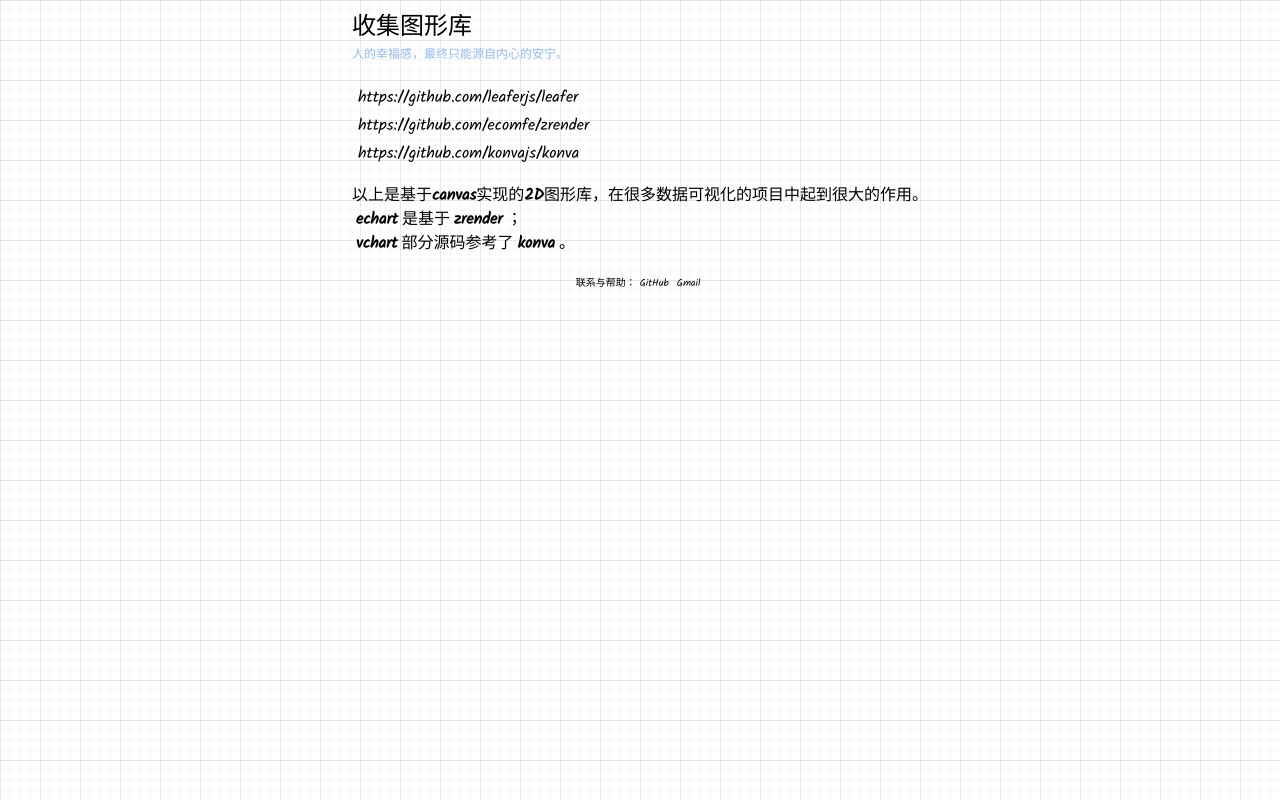
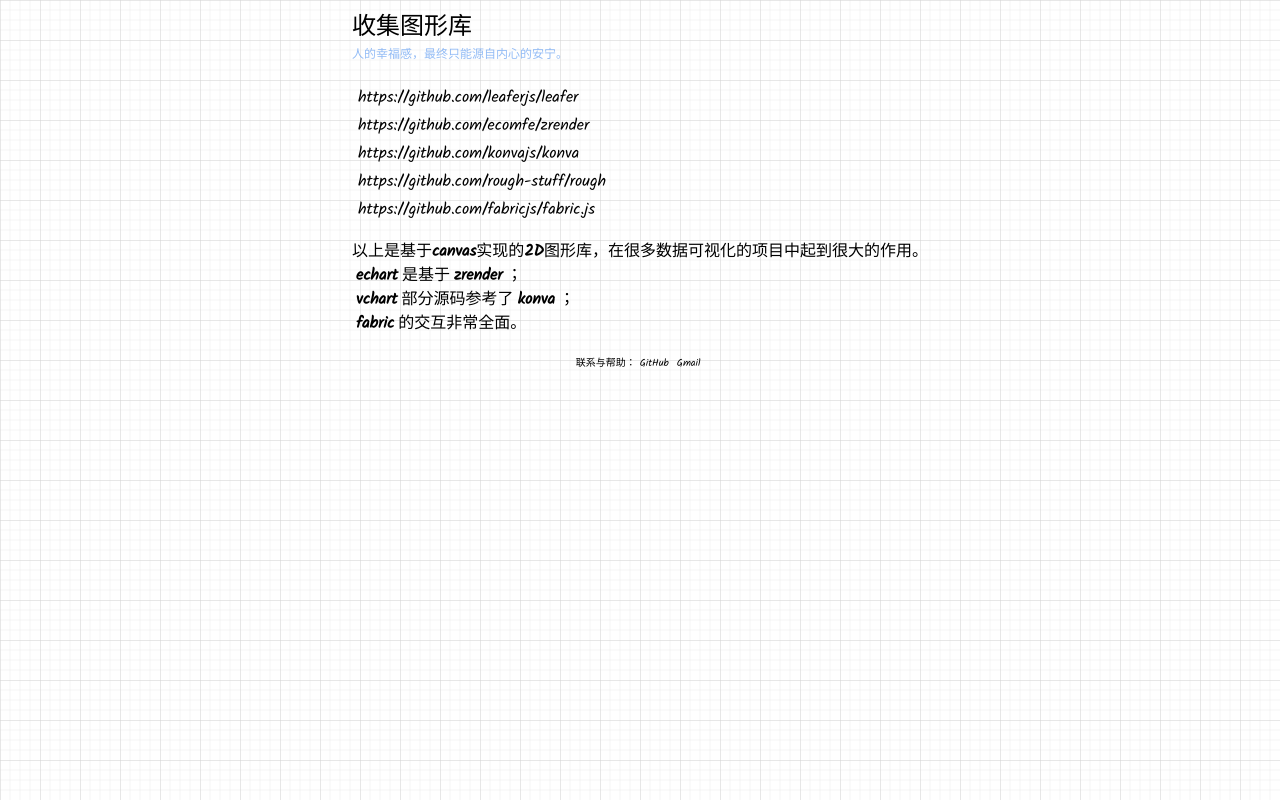
Before and after one commit to linround/me, a Next.js app: page /graphicsLibrary in a window 1280 px wide. Built offline with nearby package versions, Linux system fonts and the light colour scheme; no server answers.

Commit message:
refactor: fabric

```diff
--- a/app/graphicsLibrary/page.tsx
+++ b/app/graphicsLibrary/page.tsx
@@ -16,6 +16,14 @@
   {
     url: 'https://github.com/konvajs/konva',
     name:'konva'
+  },
+  {
+    url: 'https://github.com/rough-stuff/rough',
+    name:'rough'
+  },
+  {
+    url: 'https://github.com/fabricjs/fabric.js',
+    name:'fabric'
   }
 ]
 export default function Page() {
@@ -63,7 +71,11 @@
         部分源码参考了
         <strong>
           <Link className={style.linkText} href={'https://github.com/konvajs/konva'} target={'_blank'}>konva</Link>
-        </strong>。
+        </strong>；<br/>
+        <strong>
+          <Link className={style.linkText} href={'https://github.com/fabricjs/fabric.js'} target={'_blank'}>fabric</Link>
+        </strong>
+        的交互非常全面。
       </footer>
 
 
```
